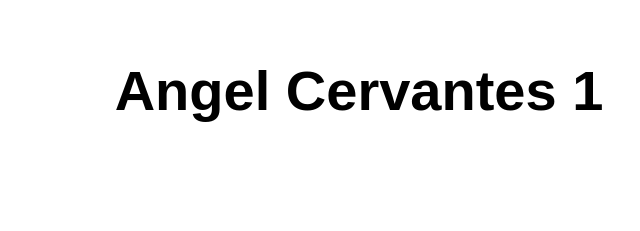
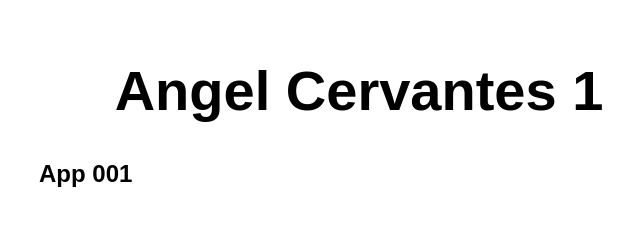
Before and after one commit to Komenzal/mi-primer-app-AMCeR, a website: page src/index.html in a window 1280 px wide. Shown: the whole page, without its empty margins (281-921 px from the left). Drawn offline with Linux system fonts and the light colour scheme.

Commit message:
//h2 increased

```diff
--- a/src/index.html
+++ b/src/index.html
@@ -11,6 +11,7 @@
 <body>
   <main>
     <h1>Angel Cervantes 1</h1>
+    <h2>App 001</h2><color="blue"> </color>
   </main>
 </body>
 
```
